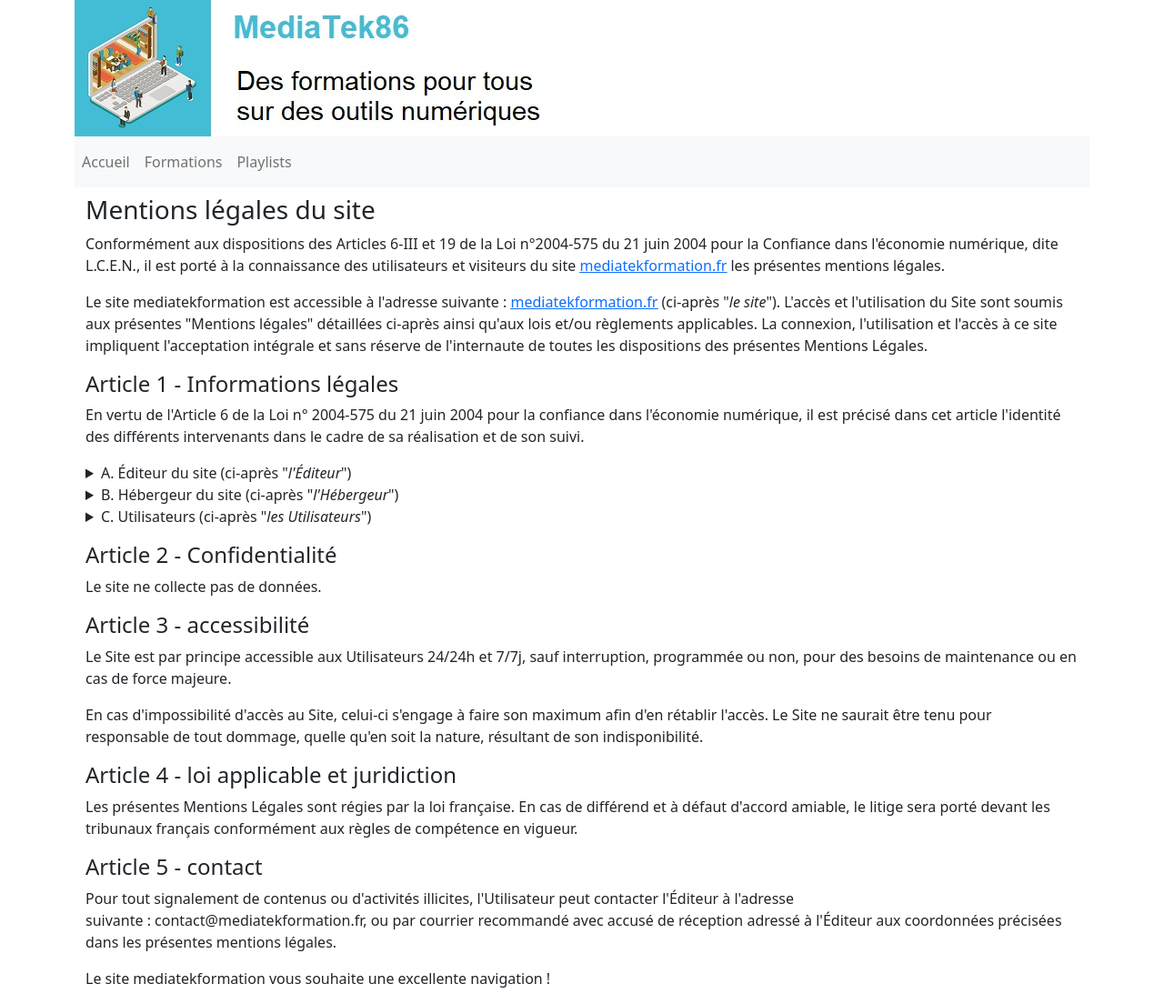
After one commit to vinceh121/mediatekformation, a Symfony app: template templates/pages/cgu.html.twig in a window 1280 px wide. The commit adds this page. Shown: the whole page at 91% size. Run offline with Twig, Linux system fonts and the light colour scheme; the template is opened without the code that fills it, so the values that code supplies are empty; some libraries are stand-ins or nearby versions.

Commit message:
Phase 9 : Ajout de la page CGU et du script de la BDD. Task #10 - Phase 9 : Ajout de la page CGU et du script de la BDD.

```diff
--- a/templates/base.html.twig
+++ b/templates/base.html.twig
@@ -14,6 +14,8 @@
         <div class="container">
             {% block body %}{% endblock %}
         </div>
+        <!-- footer -->
+        {% block footer %}{% endblock %}
         <!-- javascript -->
         <script src="https://cdn.jsdelivr.net/npm/bootstrap@5.1.3/dist/js/bootstrap.bundle.min.js" integrity="sha384-ka7Sk0Gln4gmtz2MlQnikT1wXgYsOg+OMhuP+IlRH9sENBO0LRn5q+8nbTov4+1p" crossorigin="anonymous"></script>
     </body>
--- a/templates/basefront.html.twig
+++ b/templates/basefront.html.twig
@@ -27,4 +27,15 @@
     </div>
 {% endblock %}
 {% block body %}{% endblock %}
+{% block footer %}
+    <div class="container text-center">
+        <footer>
+            <hr>
+            <p><small><i>
+                Consultez nos <a class="link-secondary" href="{{ path('cgu') }}">Conditions Générales d'Utilisation</a>
+            </i></small></p>
+
+        </footer>
+    </div>
+{% endblock %}
 {% block javascripts %}{% endblock %}
--- /dev/null
+++ b/templates/pages/cgu.html.twig
@@ -0,0 +1,53 @@
+{% extends "basefront.html.twig" %}
+
+{% block body %}
+<section class="container mt-2">
+    <h3>Mentions légales du site</h3>
+    <p>Conformément aux dispositions des Articles 6-III et 19 de la Loi n°2004-575 du 21 juin 2004 pour la Confiance dans l'économie numérique, dite L.C.E.N., il est porté à la connaissance des utilisateurs et visiteurs du site <u><a href="http://www.mediatekformation.fr">mediatekformation.fr</a></u> les présentes mentions légales.</p>
+    <p>Le site mediatekformation est accessible à l'adresse suivante&nbsp;:&nbsp;<u><a href="http://www.mediatekformation.fr">mediatekformation.fr</a></u> (ci-après "<i>le site</i>"). L'accès et l'utilisation du Site sont soumis aux présentes "Mentions légales" détaillées ci-après ainsi qu'aux lois et/ou règlements applicables. La connexion, l'utilisation et l'accès à ce site impliquent l'acceptation intégrale et sans réserve de l'internaute de toutes les dispositions des présentes Mentions Légales.</p>
+    <h4>Article 1 - Informations légales</h4>
+    <p>En vertu de l'Article 6 de la Loi n° 2004-575 du 21 juin 2004 pour la confiance dans l'économie numérique, il est précisé dans cet article l'identité des différents intervenants dans le cadre de sa réalisation et de son suivi.</p>
+    <div class="bd-example">
+        <details>
+            <summary>A. Éditeur du site (ci-après "<i>l'Éditeur</i>")</summary>
+            <address>
+                <strong>Jacques Lefevre</strong>
+                <br>rue du Colonel Driant
+                <br>75001 Paris
+                <br>Téléphone&nbsp;:&nbsp;0102030405
+                <br>Courriel&nbsp;:&nbsp;contact@mediatekformation.fr
+                <br>RCS&nbsp;:&nbsp;123456789
+            </address>
+        </details>
+        <details>
+            <summary>B. Hébergeur du site (ci-après "<i>l'Hébergeur</i>")</summary>
+            <address>
+                <strong>PlanetHoster</strong>
+                <br>4416 Louis-B.-Mayer
+                <br>Laval, Québec
+                <br>H7P 0G1 Canada
+                <br>Téléphone&nbsp;:&nbsp;0102030405
+                <br>Courriel&nbsp;:&nbsp;contact@planethoster.com
+            </address>
+        </details>
+        <details>
+            <summary>C. Utilisateurs (ci-après "<i>les Utilisateurs</i>")</summary>
+            <p>Sont considérés comme utilisateurs tous les internautes qui naviguent, lisent, visionnent et utilisent le site mediatekformation.</p>
+        </details>
+    </div>
+    <h4 class="mt-3">Article 2 - Confidentialité</h4>
+    <div class="bd-example">
+        Le site ne collecte pas de données.
+    </div>
+    <h4 class="mt-3">Article 3 - accessibilité</h4>
+    <p>Le Site est par principe accessible aux Utilisateurs 24/24h et 7/7j, sauf interruption, programmée ou non, pour des besoins de maintenance ou en cas de force majeure.</p>
+    <p>En cas d'impossibilité d'accès au Site, celui-ci s'engage à faire son maximum afin d'en rétablir l'accès. Le Site ne saurait être tenu pour responsable de tout dommage, quelle qu'en soit la nature, résultant de son indisponibilité.</p>
+    <h4 class="mt-3">Article 4 - loi applicable et juridiction</h4>
+    <p>Les présentes Mentions Légales sont régies par la loi française. En cas de différend et à défaut d'accord amiable, le litige sera porté devant les tribunaux français conformément aux règles de compétence en vigueur.</p>
+    <h4 class="mt-3">Article 5 - contact</h4>
+    <p>Pour tout signalement de contenus ou d'activités illicites, l'Utilisateur peut contacter l'Éditeur à l'adresse suivante&nbsp;:&nbsp;contact@mediatekformation.fr, ou par courrier recommandé avec accusé de réception adressé à l'Éditeur aux coordonnées précisées dans les présentes mentions légales.</p>
+    <p>Le site mediatekformation vous souhaite une excellente navigation !</p>
+</section>
+
+{% endblock %}
+{% block footer %}{% endblock %}
```
Also changed, not shown: src/Controller/AccueilController.php (+7 -0 lines), mediatekformation.sql (added).
